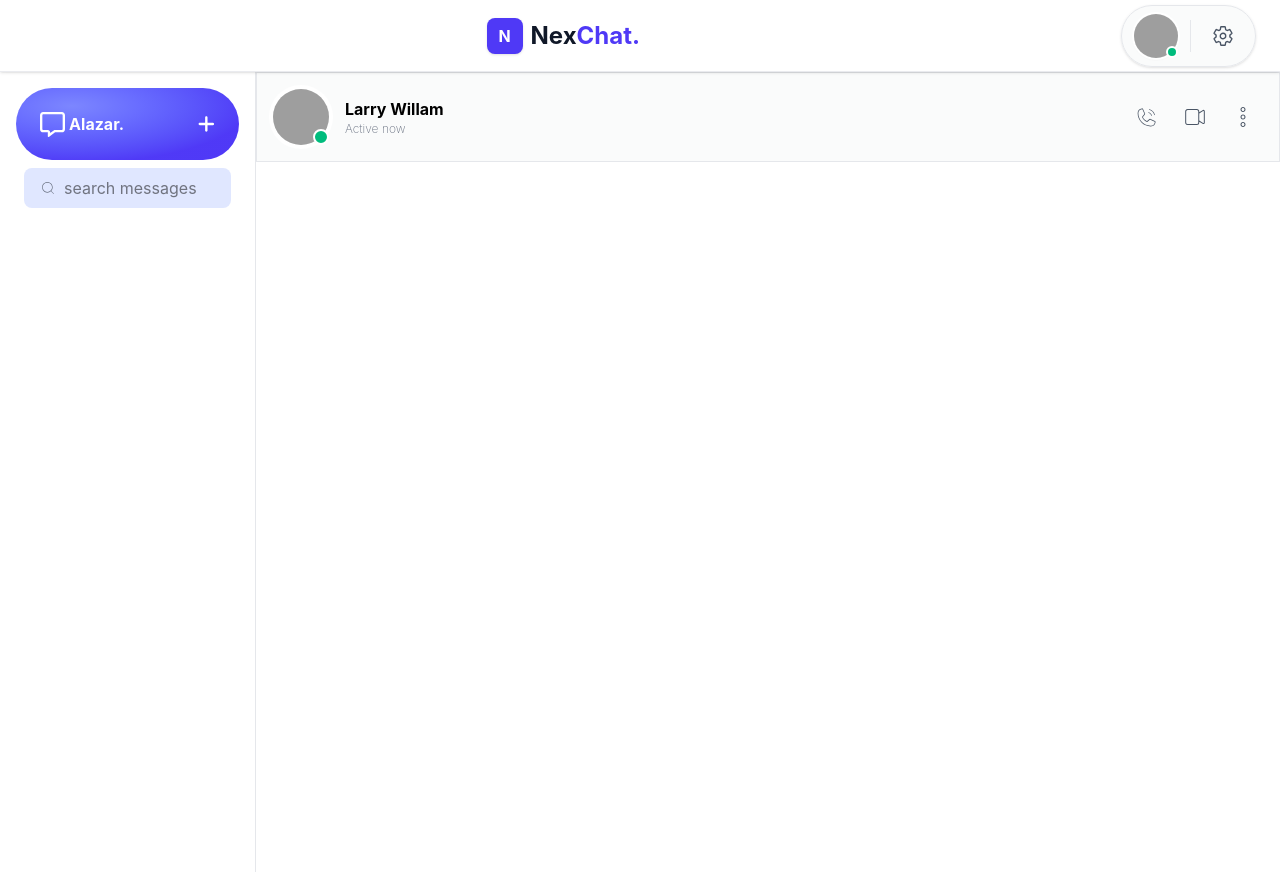
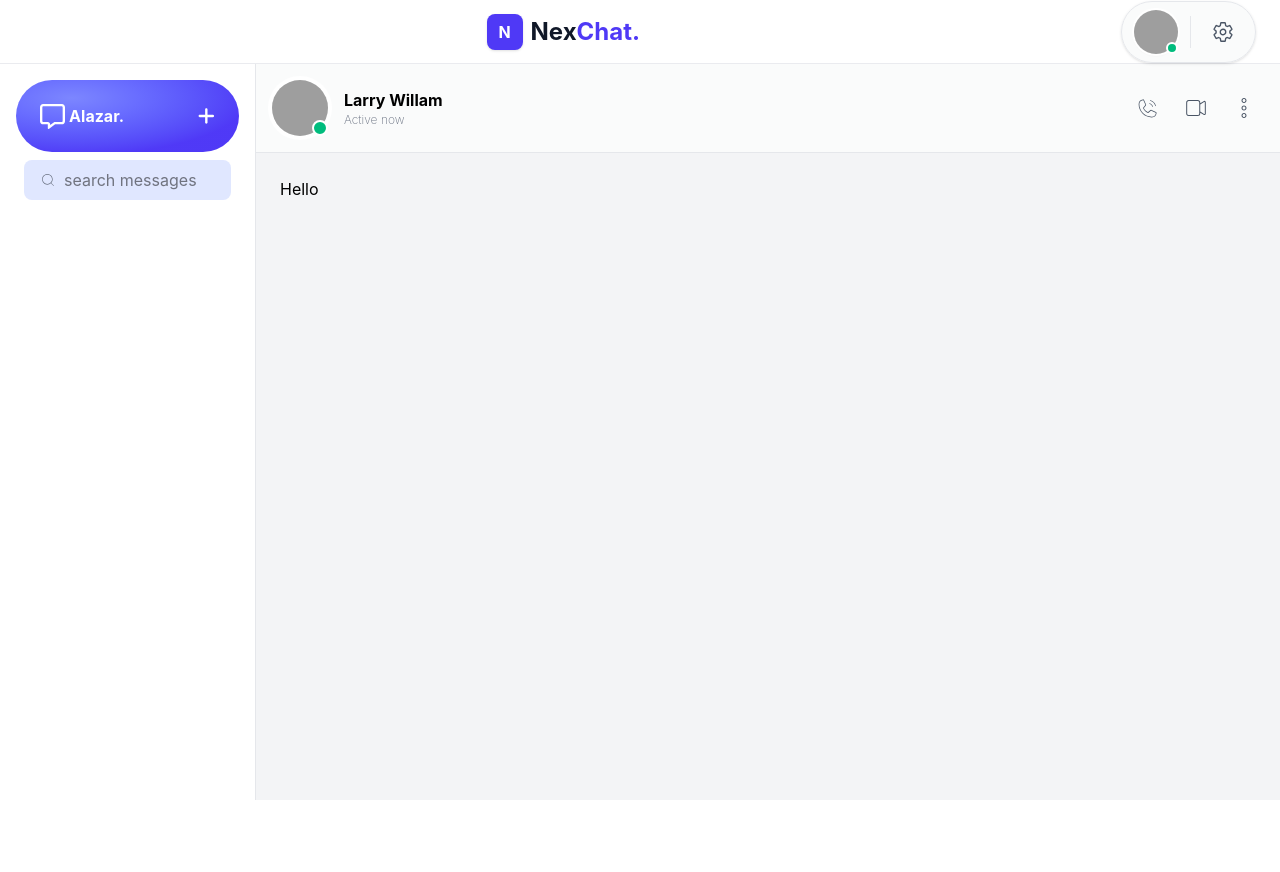
Before and after one commit to AlazarBekele/Real-Time-Chat-App, a React (Vite) app in the folder frontend/vite-project/: page /main in a window 1280 px wide. After the commit the page ends 800 px from the top, so only its background shows below. Built offline with nearby package versions, Linux system fonts and the light colour scheme; grey boxes are pictures that could not be loaded.

Commit message:
feat: create chat body file, set light gray color to the background

```diff
--- /dev/null
+++ b/frontend/vite-project/src/Components/Chat/ChatBody/chatbody.jsx
@@ -0,0 +1,11 @@
+function Chatbody() {
+  return (
+    <>
+      <div className="p-6">
+        <h1>Hello</h1>
+      </div>
+    </>
+  );
+}
+
+export default Chatbody;
--- a/frontend/vite-project/src/Components/Chat/ChatHeader/head.jsx
+++ b/frontend/vite-project/src/Components/Chat/ChatHeader/head.jsx
@@ -3,7 +3,7 @@ import { Icons } from "../../../assets/Icons/Icons";
 function Chathead() {
   return (
     <>
-      <div className="p-4 flex justify-between items-center border border-gray-200 bg-gray-50/80">
+      <div className="p-4 flex justify-between items-center border-b border-gray-200 bg-gray-50/80">
         <div className="flex justify-start items-center gap-4">
           <button
             className="relative rounded-full outline-none focus-visible:ring-2 focus-visible:ring-indigo-500 focus-visible:ring-offset-2"
--- a/frontend/vite-project/src/Components/Chat/chatside.jsx
+++ b/frontend/vite-project/src/Components/Chat/chatside.jsx
@@ -1,10 +1,16 @@
 import Chathead from "./ChatHeader/head";
+import Chatbody from "./ChatBody/chatbody";
 
 function Chatpage() {
   return (
     <>
       <div className="w-[80%] h-screen">
-        <Chathead />
+        <div>
+          <Chathead />
+        </div>
+        <div className="w-full h-full bg-gray-100">
+          <Chatbody />
+        </div>
       </div>
     </>
   );
--- a/frontend/vite-project/src/Components/Main/mainpage.jsx
+++ b/frontend/vite-project/src/Components/Main/mainpage.jsx
@@ -5,9 +5,11 @@ import Chatpage from "../Chat/chatside";
 function Mainpage() {
   return (
     <>
-      <div>
-        <Navbar />
-        <div className="flex justify-center itmes-center">
+      <div className="w-full max-h-[100vh] overflow-hidden">
+        <div className="w-full h-[8vh]">
+          <Navbar />
+        </div>
+        <div className="w-full h-[92%] flex justify-center itmes-center">
           <Sidebar />
           <Chatpage />
         </div>
--- a/frontend/vite-project/src/Components/Nav bar/navbar.jsx
+++ b/frontend/vite-project/src/Components/Nav bar/navbar.jsx
@@ -2,7 +2,7 @@ import { IoSettingsOutline } from "react-icons/io5";
 
 function Navbar() {
   return (
-    <header className="sticky top-0 z-20 w-full h-18 border-b border-gray-200/80 bg-white/95 backdrop-blur flex items-center shadow-sm">
+    <header className="sticky top-0 z-20 w-full h-[8vh] border-b border-gray-200/80 bg-white/95 backdrop-blur flex items-center">
       <div className="w-1/2 h-full flex items-center justify-end">
         <div className="flex items-center gap-2">
           <div className="size-9 rounded-lg bg-indigo-600 text-white font-bold flex items-center justify-center shadow-sm">
```
